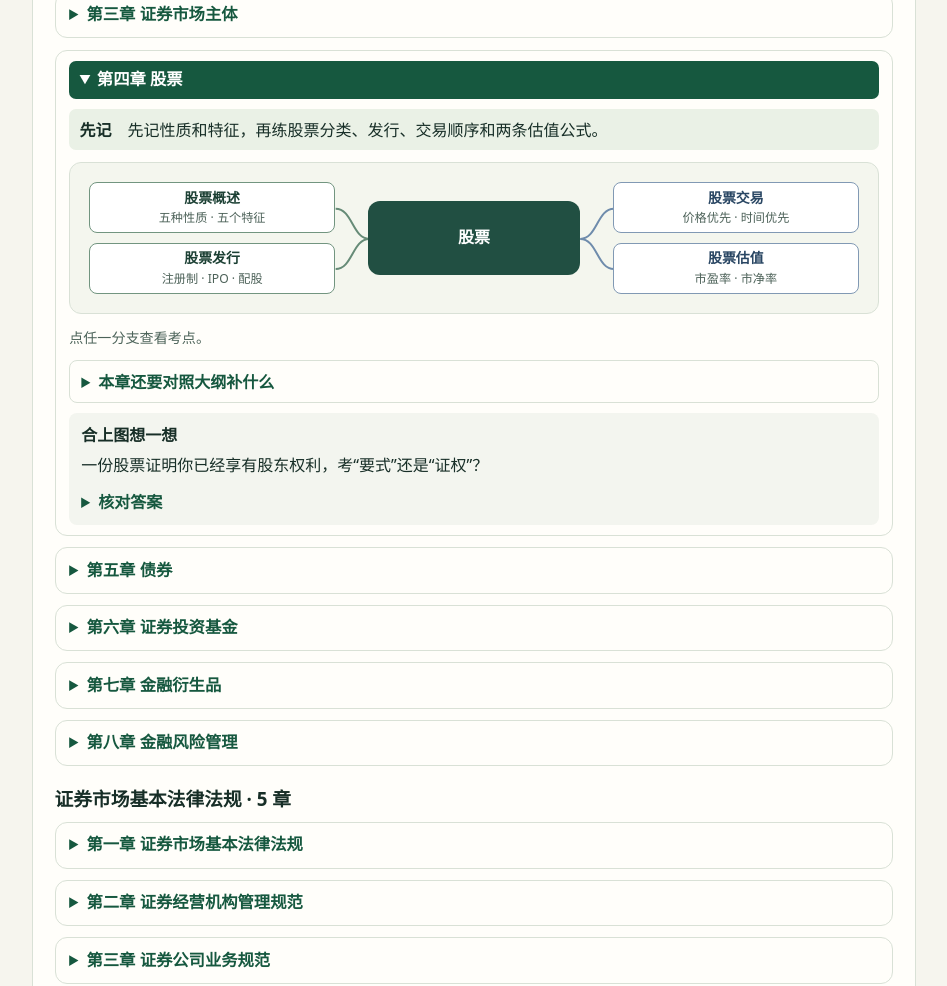
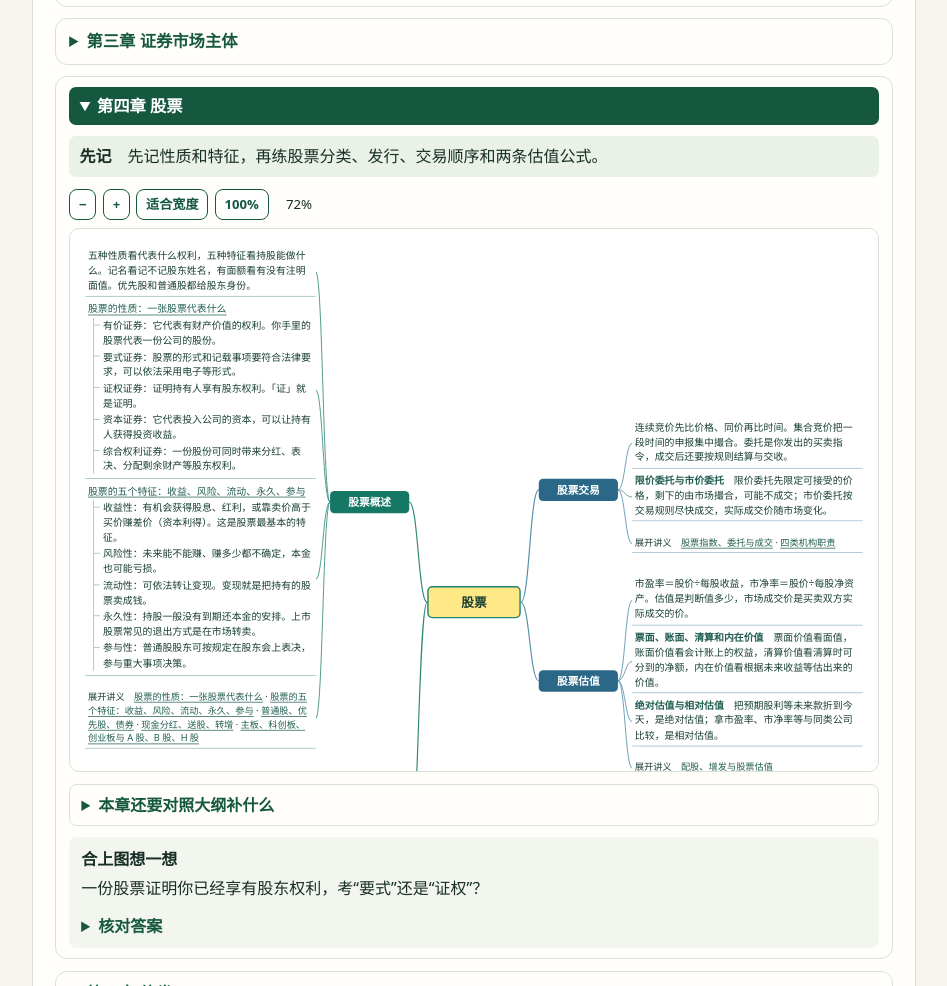
Before and after one commit to brad888/securities_exam, a plain HTML site: page index.html in a window 1280 px wide. Shown: the part 2134-3120 px from the top of the page, without its empty margins (284-1231 px from the left). Drawn offline with Linux system fonts and the light colour scheme.

Commit message:
Show study points directly in multi-level mind maps

```diff
--- a/index.html
+++ b/index.html
@@ -65,22 +65,36 @@ details{margin-top:.7rem} summary{cursor:pointer;color:var(--green);font-weight:
 .map-lesson-links{font-size:.85rem}
 .map-extra-points{padding-inline-start:1.2rem;margin:.4rem 0}.map-extra-points li{margin:.25rem 0}.map-coverage{padding:.45rem .7rem;border:1px solid var(--line);border-radius:8px}.map-coverage p{margin:.3rem 0 .05rem}
 .map-check{padding:.55rem .75rem;margin-top:.65rem;background:#f3f5ef;border-radius:8px}
-.map-diagram{position:relative;isolation:isolate;display:grid;grid-template-columns:minmax(0,1fr) minmax(5.2rem,.86fr) minmax(0,1fr);align-items:center;gap:clamp(.65rem,3.2vw,2.1rem);padding:clamp(.65rem,2vw,1.2rem);margin:.75rem 0;border:1px solid var(--line);border-radius:12px;background:#f4f6ee}
+.map-canvas-wrap{margin:.75rem 0}
+.map-toolbar{display:flex;flex-wrap:wrap;align-items:center;gap:.4rem;margin-bottom:.45rem}
+.map-toolbar button{font-size:.82rem;padding:.26rem .55rem}
+.map-zoom{font-size:.83rem;font-variant-numeric:tabular-nums;min-width:3rem;text-align:center}
+.map-scroll{height:auto;max-height:min(68vh,630px);overflow:auto;overscroll-behavior:contain;border:1px solid var(--line);border-radius:10px;background:#fff;cursor:grab}
+.map-scroll.is-dragging{cursor:grabbing;user-select:none}
+.map-paper{position:relative;margin:auto;overflow:hidden}
+.map-diagram{position:absolute;inset:0 auto auto 0;inline-size:1120px;box-sizing:border-box;isolation:isolate;display:grid;grid-template-columns:1fr 130px 1fr;align-items:center;gap:25px;padding:24px 20px;transform-origin:top left;color:#183e34}
 .map-wires{position:absolute;inset:0;inline-size:100%;block-size:100%;pointer-events:none;z-index:-1;overflow:visible}
-.map-wires path{fill:none;stroke-width:2;stroke:var(--map-wire,#668b77)}
-.map-wires .map-wire-active{stroke:#195746;stroke-width:3.2}
-.map-side{display:grid;gap:.58rem;min-width:0}
-.map-center{display:grid;place-items:center;min-height:4.6rem;padding:.55rem;text-align:center;font-weight:750;line-height:1.35;background:#214f42;color:#fff;border-radius:12px;overflow-wrap:anywhere}
-.map-point{inline-size:100%;min-height:2.65rem;background:#fff;color:#1c4034;border:1px solid #729580;border-radius:8px;font-size:.87rem;line-height:1.35;font-weight:650;padding:.36rem .5rem;overflow-wrap:anywhere}
-.map-point span,.map-point-cue{display:block}.map-point-cue{font-size:.76rem;font-weight:500;margin-top:.15rem;color:#4d6259}
-.map-point[aria-pressed="true"]{background:#e0efde;border-color:#1b6049;box-shadow:inset 0 0 0 1px #1b6049}
-.map-side:last-child .map-point{color:#294663;border-color:#8199b4}
-.map-side:last-child .map-point span,.map-point-cue{display:block}.map-point-cue{font-size:.76rem;font-weight:500;margin-top:.15rem;color:#4d6259}
-.map-point[aria-pressed="true"]{background:#e4edf5;border-color:#365a7c;box-shadow:inset 0 0 0 1px #365a7c}
-.map-branch-hint{margin:.3rem 0 .6rem;font-size:.88rem;color:var(--muted)}
-.map-branches>li[hidden],.map-branch-hint[hidden]{display:none}
-@media(max-width:520px){.map-chapter{padding:.55rem .6rem}.map-diagram{padding:.5rem;gap:.62rem}.map-side{gap:.45rem}.map-point{font-size:.77rem;padding:.32rem .22rem;min-height:2.8rem}.map-center{font-size:.84rem;padding:.36rem}.map-point-cue{font-size:.69rem}}
-@media print{.map-diagram,.map-branch-hint{display:none}.map-branches>li[hidden]{display:list-item!important}}
+.map-wires path{fill:none;stroke:var(--map-wire,#318777);stroke-width:1.6}
+.map-wires .map-wire-detail{stroke-width:1.15}
+.map-side{display:grid;align-content:center;gap:18px;min-width:0}
+.map-group{display:grid;grid-template-columns:minmax(0,1fr) 110px;gap:20px;align-items:center}
+.map-side-right .map-group{grid-template-columns:110px minmax(0,1fr)}
+.map-center{padding:.55rem;text-align:center;font-size:1.1rem;font-weight:750;line-height:1.35;background:#ffe987;border:2px solid #238474;color:#193f32;border-radius:7px;overflow-wrap:anywhere}
+.map-point{padding:.35rem .42rem;line-height:1.3;font-size:.93rem;font-weight:750;text-align:center;color:white;background:#147865;border-radius:6px;overflow-wrap:anywhere}
+.map-side-right .map-point{background:#2b6887}
+.map-leaves{display:grid;gap:.35rem;min-width:0}
+.map-leaf{background:#fff;border-block-end:1px solid #8eb8aa;padding:.07rem .22rem .24rem;font-size:.86rem;line-height:1.5;overflow-wrap:anywhere;cursor:text}
+.map-side-right .map-leaf{border-color:#91b7ca}
+.map-leaf p{margin:.08rem 0}
+.map-leaf strong,.map-leaf a{color:#215d50}
+.map-leaf a{cursor:pointer}
+.map-leaf ul{margin:.12rem 0 .1rem .45rem;padding-left:.66rem;border-left:1px solid #92b9ab;list-style:none}
+.map-leaf ul li{position:relative;padding-left:.14rem;margin:.15rem 0}
+.map-leaf ul li::before{position:absolute;content:"";left:-.67rem;top:.63em;width:.56rem;border-top:1px solid #92b9ab}
+.map-leaf-links{font-size:.8rem;cursor:auto}
+.map-branches[hidden]{display:none}
+@media(max-width:520px){.map-chapter{padding:.55rem .6rem}.map-scroll{max-height:58vh}}
+@media print{.map-canvas-wrap{display:none}.map-branches[hidden]{display:block!important}}
 </style>
 </head>
 <body>
@@ -125,8 +139,8 @@ details{margin-top:.7rem} summary{cursor:pointer;color:var(--green);font-weight:
 
 <section class="panel" id="maps">
 <h2>按大纲逐章复习</h2>
-<p>先看中心章名和两侧分支，点一个节点就能读该考点的规则和讲义。每章末尾有一道自测。</p>
-<p class="muted">按 2025 版一般业务大纲分节整理，另附 2026 年纪法知识。每章导图是复习主线。点分支可以看补充考点；章末「本章还要对照大纲补什么」标出尚未详细讲解的内容。</p>
+<p>从中心章名顺着连线读到小节和考点。用「适合宽度」看全章，用「100%」读正文，放大后可拖动空白处或滚动浏览。</p>
+<p class="muted">按 2025 版一般业务大纲分节整理，另附 2026 年纪法知识。考点与白话解释直接显示在图上。章末「本章还要对照大纲补什么」标出尚未详细讲解的内容。</p>
 <div class="controls" id="map-actions">
 <button type="button" class="secondary" id="expand-maps">展开全部章节</button>
 <button type="button" class="secondary" id="collapse-maps">收起全部章节</button>
@@ -1613,91 +1627,159 @@ timerButton.addEventListener("click", () => {
   updateTimer();
   interval = setInterval(updateTimer, 250);
 });
-// Short cues readable directly on the diagram, even with all branch details closed.
-const mapCues = {
-  "map-f1": ["融资方式 · 发行与流通", "IMF · 世界银行"],
-  "map-f2": ["央行工具 · 金融机构", "主板 · 科创板 · 创业板"],
-  "map-f3": ["谁通过发证券筹钱", "个人与机构", "券商 · 会计师 · 律师", "交易所 · 协会 · 中国结算", "投服中心 · 保护基金", "证监会依法监管"],
-  "map-f4": ["五种性质 · 五个特征", "注册制 · IPO · 配股", "价格优先 · 时间优先", "市盈率 · 市净率"],
-  "map-f5": ["发行主体 · 票息条款", "谁借钱 · 怎么发行", "市场转让 · 回购", "价格与收益率"],
-  "map-f6": ["开放封闭 · ETF 与 LOF", "认购 · 申购 · 赎回", "份额净值 · 基金费用", "管理 · 托管 · 监督", "定期报告 · 临时公告", "非公开募集", "项目运营 · 现金流"],
-  "map-f7": ["标的 · 对冲 · 杠杆", "统一规格 · 选择权", "自行约定 · 交换付款", "信用保护 · 结构化产品"],
-  "map-f8": ["识别 · 衡量 · 应对", "风险偏好 · 限额", "价格变动 · 敏感性", "对方违约", "卖不出去 · 筹不到钱", "系统或人员 · 声誉 · 战略", "授权 · 监测 · 整改"],
-  "map-l1": ["法律 · 规章 · 自律规则", "人数 · 出资 · 表决", "普通和有限合伙人", "公开发行 · 承销", "基金三方 · 财产独立", "保证金 · 每日结算", "准入 · 客户资产保护", "托管 · 接管 · 重组", "合格投资者 · 备案"],
-  "map-l2": ["三道防线 · 隔离墙", "净资本 · 风控指标", "母公司和子公司一起看", "了解 · 匹配 · 留痕", "尽职调查 · 异常报告", "系统、数据和外包责任", "权限 · 报告 · 恢复"],
-  "map-l3": ["按客户指令下单", "投资建议 · 研究报告", "并购重组 · 专业意见", "卖新证券 · 核查材料", "借钱买 · 借券卖", "券商自己承担盈亏", "按合同管理客户资产", "推荐挂牌 · 场外业务", "做市 · 资产证券化"],
-  "map-l4": ["擅自发行 · 欺诈发行", "内幕 · 操纵 · 擅自下单"],
-  "map-l5": ["合规 · 诚信 · 专业 · 稳健", "借业务输送不当利益", "诚信记录 · 证监会禁入", "公平 · 保密 · 利益冲突"],
-  "map-j1": ["金融工作 · 改革与规划", "八项规定 · 党纪处分", "政务处分 · 商业贿赂"]
-};
-
 function mountChapterDiagram(chapter) {
   const list = chapter.querySelector(".map-branches");
-  const branches = [...list.children];
+  const branches = [...list.querySelectorAll(".map-node")];
   const chapterTitle = chapter.querySelector(":scope > summary").textContent;
+  const wrap = element("div", "", "map-canvas-wrap");
+  const toolbar = element("div", "", "map-toolbar");
+  const viewport = element("div", "", "map-scroll");
+  viewport.tabIndex = 0;
+  viewport.setAttribute("role", "region");
+  viewport.setAttribute("aria-label", chapterTitle + "思维导图，可滚动查看");
+  const paper = element("div", "", "map-paper");
   const diagram = element("div", "", "map-diagram");
-  diagram.setAttribute("role", "group");
-  diagram.setAttribute("aria-label", chapterTitle + "思维导图");
   const namespace = "http://www.w3.org/2000/svg";
   const wires = document.createElementNS(namespace, "svg");
   wires.classList.add("map-wires");
   wires.setAttribute("aria-hidden", "true");
-  const left = element("div", "", "map-side");
-  const right = element("div", "", "map-side");
+  const left = element("div", "", "map-side map-side-left");
+  const right = element("div", "", "map-side map-side-right");
   const center = element("div", chapterTitle.replace(/^第[一二三四五六七八]章 |^补充 /, ""), "map-center");
-  const hint = element("p", "点任一分支查看考点。", "map-branch-hint");
-
-  const points = branches.map((branch, index) => {
-    const point = element("button", "", "map-point");
-    point.append(element("span", branch.querySelector("h4").textContent),
-      element("small", mapCues[chapter.id][index], "map-point-cue"));
-    point.type = "button";
-    branch.id = chapter.id + "-branch-" + (index + 1);
-    branch.hidden = true;
-    point.setAttribute("aria-controls", branch.id);
-    point.setAttribute("aria-pressed", "false");
-    (index < Math.ceil(branches.length / 2) ? left : right).append(point);
-    point.addEventListener("click", () => {
-      const isSelected = point.getAttribute("aria-pressed") === "true";
-      points.forEach((button, i) => {
-        const active = !isSelected && index === i;
-        button.setAttribute("aria-pressed", String(active));
-        branches[i].hidden = !active;
-      });
-      hint.hidden = !isSelected;
-      drawWires();
-    });
-    return point;
+  const zoomLabel = element("output", "", "map-zoom");
+  zoomLabel.setAttribute("aria-label", "缩放比例");
+  let scale = 1;
+  let fit = true;
+  let drag;
+
+  const groups = branches.map((branch, index) => {
+    const isLeft = index < Math.ceil(branches.length / 2);
+    const group = element("div", "", "map-group");
+    const title = element("h4", branch.querySelector("h4").textContent, "map-point");
+    const leaves = element("div", "", "map-leaves");
+    for (const child of branch.children) {
+      if (child.tagName === "H4" || child.classList.contains("map-lesson-links")) continue;
+      const parts = child.tagName === "UL" ? [...child.children] : [child];
+      for (const part of parts) {
+        const leaf = element("div", "", "map-leaf");
+        if (part.tagName === "LI") {
+          leaf.append(...[...part.childNodes].map(node => node.cloneNode(true)));
+        } else {
+          leaf.append(part.cloneNode(true));
+        }
+        leaves.append(leaf);
+      }
+    }
+    const originalLinks = branch.querySelector(".map-lesson-links");
+    if (originalLinks) {
+      const links = originalLinks.cloneNode(true);
+      links.classList.add("map-leaf", "map-leaf-links");
+      // Give the stock properties and features their own visible third-level branches.
+      for (const ref of originalLinks.querySelectorAll('a[href="#lesson-44"], a[href="#lesson-45"]')) {
+        const lesson = notes[Number(ref.hash.slice("#lesson-".length)) - 1];
+        const leaf = element("div", "", "map-leaf");
+        const terms = element("ul");
+        for (const term of lesson[7]) terms.append(element("li", term));
+        leaf.append(ref.cloneNode(true), terms);
+        leaves.append(leaf);
+      }
+      leaves.append(links);
+    }
+    group.append(...(isLeft ? [leaves, title] : [title, leaves]));
+    (isLeft ? left : right).append(group);
+    return {isLeft, title, leaves};
   });
-  diagram.append(wires, left, center, right);
-  list.before(diagram, hint);
+
+  function addWire(from, to, moveLeft, detail, bounds) {
+    const x0 = ((moveLeft ? from.left : from.right) - bounds.left) / scale;
+    const y0 = (from.top + from.height / 2 - bounds.top) / scale;
+    const x1 = ((moveLeft ? to.right : to.left) - bounds.left) / scale;
+    const y1 = (to.top + to.height / 2 - bounds.top) / scale;
+    const turn = (x0 + x1) / 2;
+    const wire = document.createElementNS(namespace, "path");
+    wire.setAttribute("d", "M " + x0 + " " + y0 + " C " + turn + " " + y0 +
+      ", " + turn + " " + y1 + ", " + x1 + " " + y1);
+    if (!moveLeft) wire.style.setProperty("--map-wire", "#548eab");
+    if (detail) wire.classList.add("map-wire-detail");
+    wires.append(wire);
+  }
 
   function drawWires() {
     const bounds = diagram.getBoundingClientRect();
-    if (bounds.width === 0 || bounds.height === 0) return;
     const root = center.getBoundingClientRect();
-    const originY = root.top + root.height / 2 - bounds.top;
     wires.replaceChildren();
-    for (const point of points) {
-      const box = point.getBoundingClientRect();
-      const isLeft = point.parentNode === left;
-      const x0 = (isLeft ? root.left : root.right) - bounds.left;
-      const x1 = (isLeft ? box.right : box.left) - bounds.left;
-      const y1 = box.top + box.height / 2 - bounds.top;
-      const turn = (x0 + x1) / 2;
-      const wire = document.createElementNS(namespace, "path");
-      wire.setAttribute("d", "M " + x0 + " " + originY + " C " + turn + " " + originY +
-        ", " + turn + " " + y1 + ", " + x1 + " " + y1);
-      if (isLeft) wire.style.setProperty("--map-wire", "#668b77");
-      else wire.style.setProperty("--map-wire", "#6f8cac");
-      wire.classList.toggle("map-wire-active", point.getAttribute("aria-pressed") === "true");
-      wires.append(wire);
+    for (const {isLeft, title, leaves} of groups) {
+      const titleBox = title.getBoundingClientRect();
+      addWire(root, titleBox, isLeft, false, bounds);
+      for (const leaf of leaves.children) addWire(titleBox, leaf.getBoundingClientRect(), isLeft, true, bounds);
     }
   }
 
-  const observer = new ResizeObserver(drawWires);
+  function layout() {
+    const width = diagram.offsetWidth;
+    const height = diagram.offsetHeight;
+    if (!width || !height || !viewport.clientWidth) return;
+    if (fit) scale = Math.min(1, (viewport.clientWidth - 2) / width);
+    diagram.style.transform = "scale(" + scale + ")";
+    paper.style.width = Math.ceil(width * scale) + "px";
+    paper.style.height = Math.ceil(height * scale) + "px";
+    zoomLabel.textContent = Math.round(scale * 100) + "%";
+    return true;
+  }
+
+  function zoom(action) {
+    const previous = scale;
+    const x = (viewport.scrollLeft + viewport.clientWidth / 2) / previous;
+    const y = (viewport.scrollTop + viewport.clientHeight / 2) / previous;
+    fit = action === "fit";
+    if (!fit) scale = action === "actual" ? 1 : Math.min(1.6, Math.max(.2, previous + action));
+    if (layout()) drawWires();
+    viewport.scrollLeft = x * scale - viewport.clientWidth / 2;
+    viewport.scrollTop = y * scale - viewport.clientHeight / 2;
+  }
+
+  for (const [label, action, name] of [
+    ["−", -.15, "缩小"], ["+", .15, "放大"], ["适合宽度", "fit"], ["100%", "actual"]
+  ]) {
+    const button = element("button", label, "secondary");
+    button.type = "button";
+    if (name) button.setAttribute("aria-label", name);
+    button.addEventListener("click", () => zoom(action));
+    toolbar.append(button);
+  }
+  toolbar.append(zoomLabel);
+  diagram.append(wires, left, center, right);
+  paper.append(diagram);
+  viewport.append(paper);
+  wrap.append(toolbar, viewport);
+  list.before(wrap);
+  list.hidden = true;
+
+  // Let touch screens use native scrolling; mouse users can also drag the blank canvas.
+  viewport.addEventListener("pointerdown", event => {
+    if (event.pointerType !== "mouse" || event.button !== 0 ||
+        event.target.closest(".map-leaf, a, button")) return;
+    if (viewport.scrollWidth <= viewport.clientWidth && viewport.scrollHeight <= viewport.clientHeight) return;
+    drag = {x: event.clientX + viewport.scrollLeft, y: event.clientY + viewport.scrollTop};
+    viewport.setPointerCapture(event.pointerId);
+    viewport.classList.add("is-dragging");
+  });
+  viewport.addEventListener("pointermove", event => {
+    if (!drag) return;
+    viewport.scrollLeft = drag.x - event.clientX;
+    viewport.scrollTop = drag.y - event.clientY;
+  });
+  viewport.addEventListener("lostpointercapture", () => {
+    drag = undefined;
+    viewport.classList.remove("is-dragging");
+  });
+
+  const observer = new ResizeObserver(() => {
+    if (layout()) drawWires();
+  });
+  observer.observe(viewport);
   observer.observe(diagram);
-  drawWires();
+  if (layout()) drawWires();
 }
 
 const mapChapters = [...document.querySelectorAll(".map-chapter")];
```
